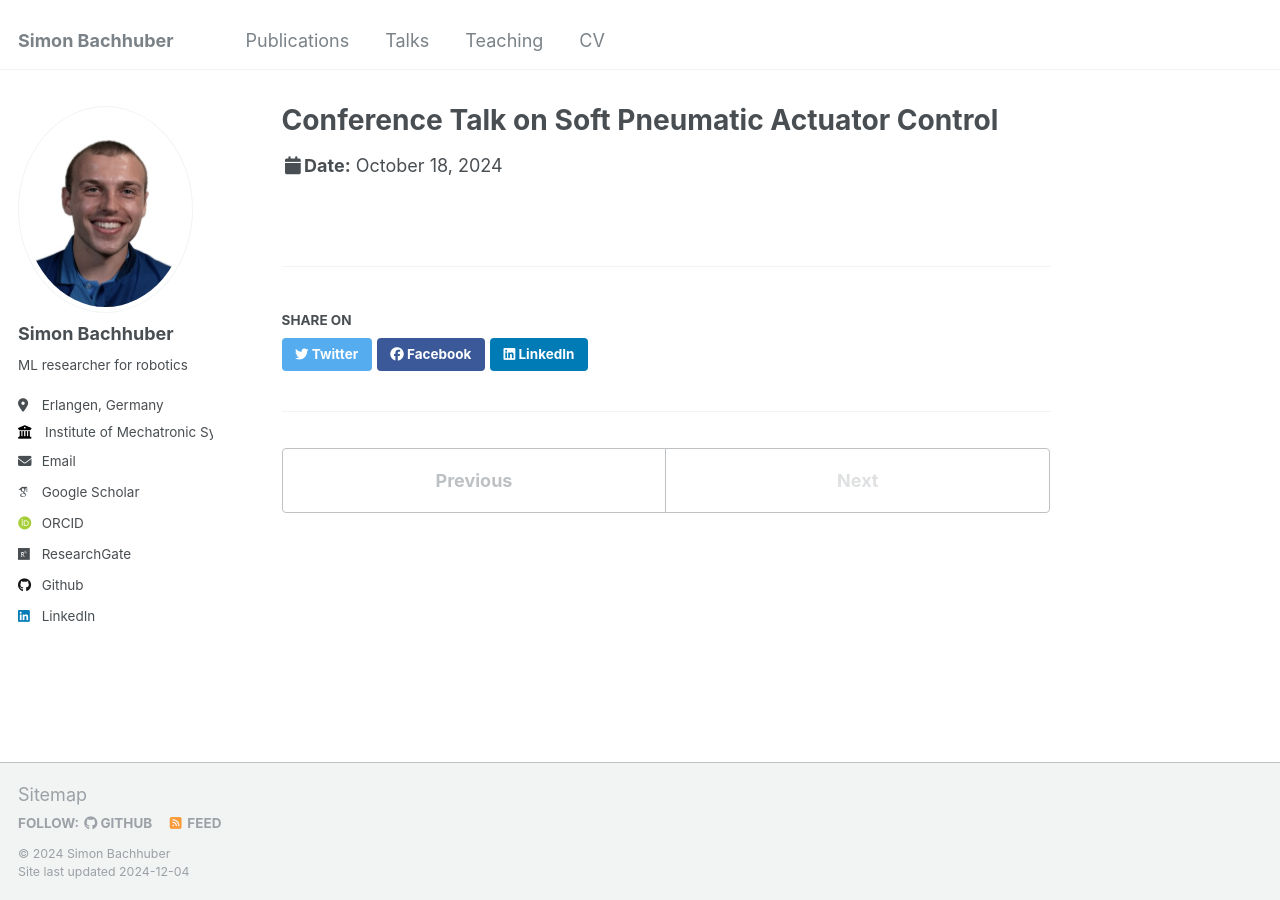
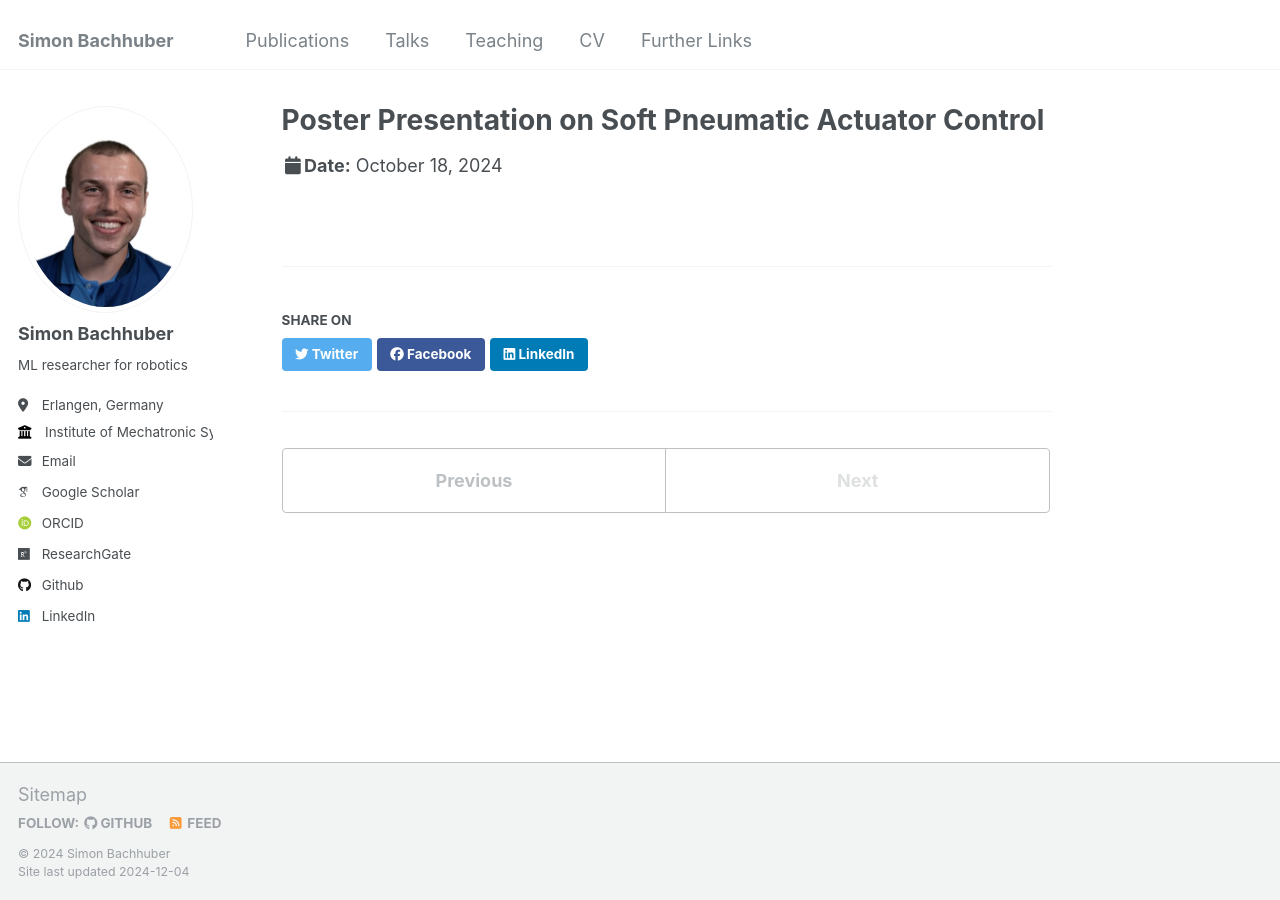
Before and after one commit to simon-bachhuber/simon-bachhuber.github.io, a Jekyll site: the page built from _talks/iros.md, in a window 1280 px wide. Built offline with Jekyll 4.4.1, drawn with Linux system fonts in a browser that asks for light colours; some web fonts are replaced.

Commit message:
updated CV with better hyperref visibility and added section "Further Links" which hosts my thesis

```diff
--- a/_data/navigation.yml
+++ b/_data/navigation.yml
@@ -16,3 +16,6 @@
 
   - title: "CV"
     url: https://simon-bachhuber.github.io/files/cv.pdf
+
+  - title: "Further Links"
+    url: /further_links/
--- a/_talks/iros.md
+++ b/_talks/iros.md
@@ -1,5 +1,5 @@
 ---
-title: "Conference Talk on Soft Pneumatic Actuator Control"
+title: "Poster Presentation on Soft Pneumatic Actuator Control"
 collection: talks
 type: "Talk"
 permalink: /talks/cdc
```
Also changed, not shown: _pages/further_links.md (added, +9 -0 lines), 15 other files.
